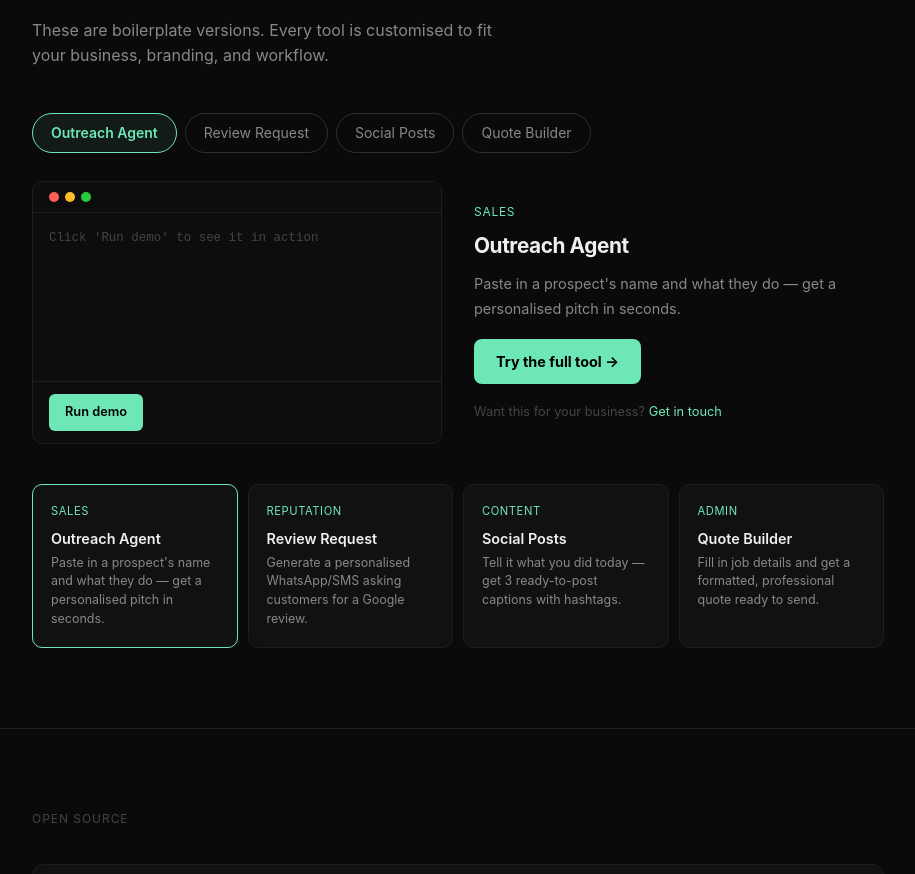
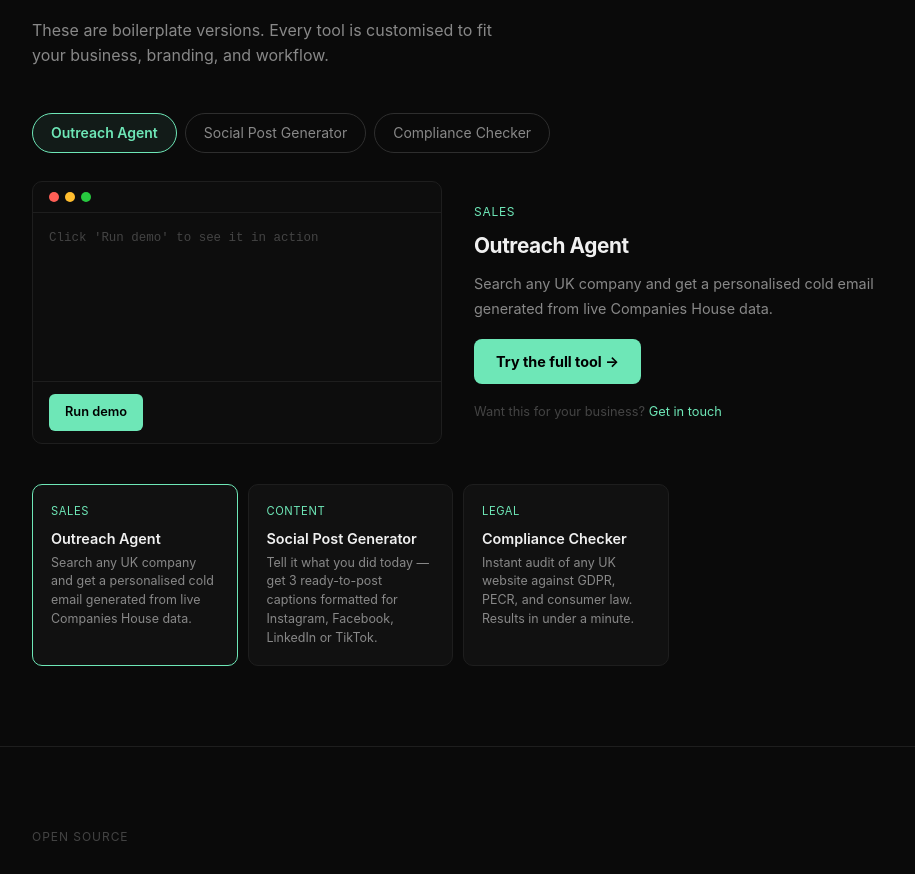
Before and after one commit to reverendish/ish-portfolio, a Next.js app: page / in a window 1280 px wide. Shown: the part 990-1864 px from the top of the page, without its empty margins (182-1097 px from the left). Built offline with nearby package versions, Linux system fonts and the light colour scheme.

Commit message:
link live tools to subdomains

```diff
--- a/app/page.tsx
+++ b/app/page.tsx
@@ -106,10 +106,9 @@ function ToolDemo({ toolKey }: { toolKey: string }) {
 }
 
 const TOOLS = [
-  { key: "outreach", href: "/tools/outreach-agent", title: "Outreach Agent", tag: "Sales", desc: "Paste in a prospect's name and what they do — get a personalised pitch in seconds." },
-  { key: "review", href: "/tools/review-request", title: "Review Request", tag: "Reputation", desc: "Generate a personalised WhatsApp/SMS asking customers for a Google review." },
-  { key: "social", href: "/tools/social-posts", title: "Social Posts", tag: "Content", desc: "Tell it what you did today — get 3 ready-to-post captions with hashtags." },
-  { key: "quote", href: "/tools/quote-builder", title: "Quote Builder", tag: "Admin", desc: "Fill in job details and get a formatted, professional quote ready to send." },
+  { key: "outreach", href: "/tools/outreach-agent", title: "Outreach Agent", tag: "Sales", desc: "Search any UK company and get a personalised cold email generated from live Companies House data." },
+  { key: "social", href: "https://social.ishsitotombe.co.uk", title: "Social Post Generator", tag: "Content", desc: "Tell it what you did today — get 3 ready-to-post captions formatted for Instagram, Facebook, LinkedIn or TikTok." },
+  { key: "compliance", href: "https://compliance.ishsitotombe.co.uk", title: "Compliance Checker", tag: "Legal", desc: "Instant audit of any UK website against GDPR, PECR, and consumer law. Results in under a minute." },
 ];
 
 function ContactForm() {
```
